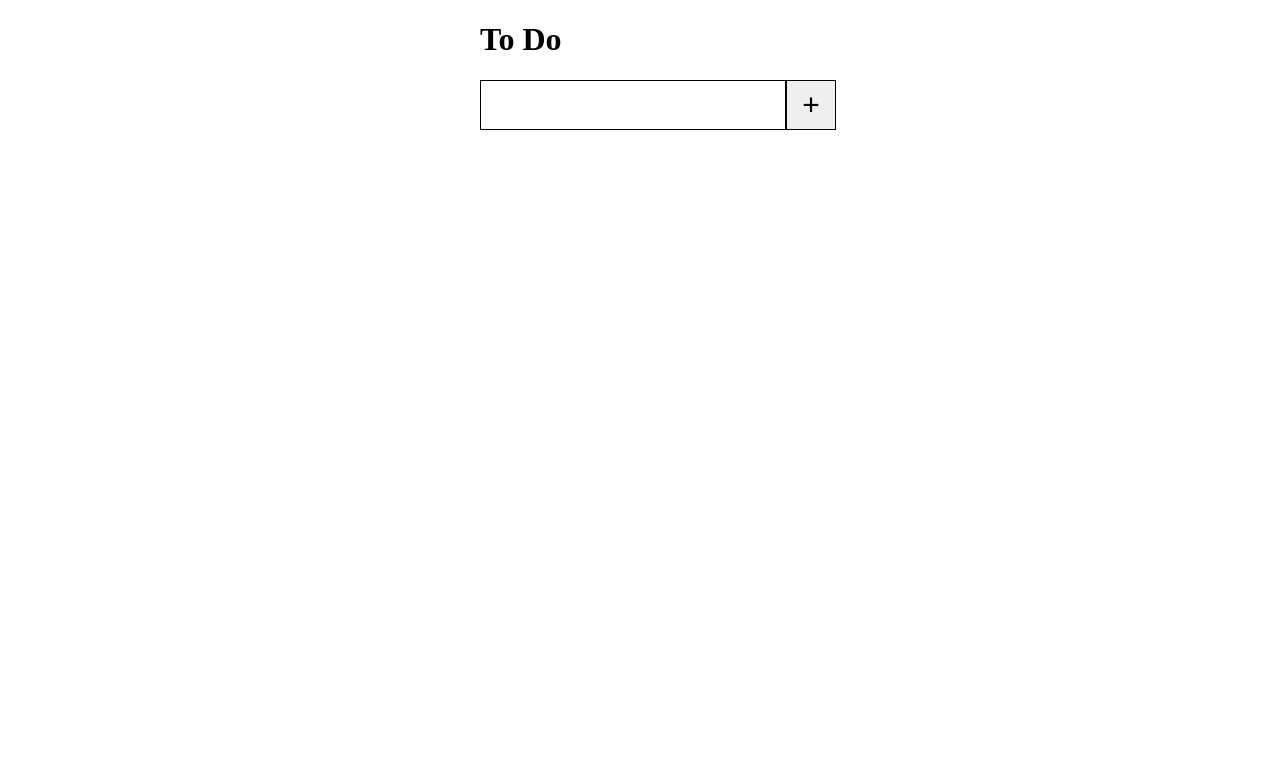
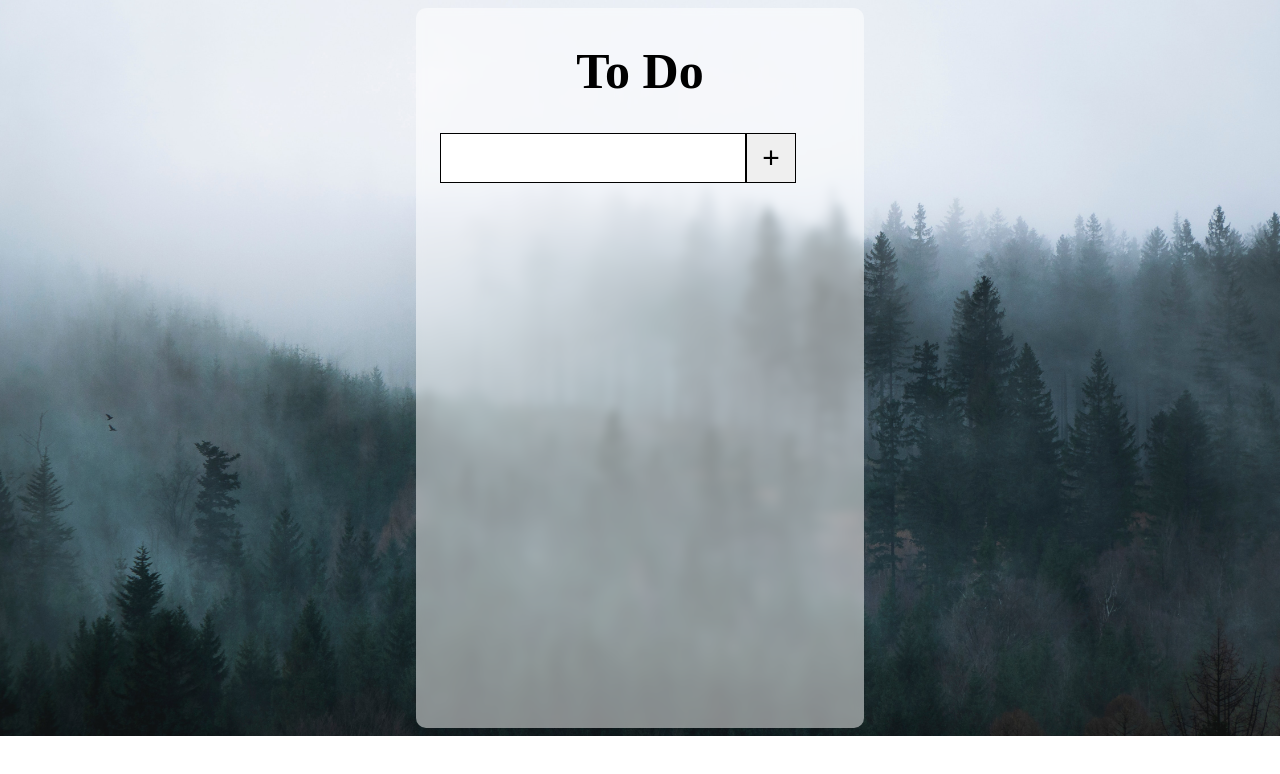
Before and after one commit to muhammadamin1308/To-Do-js, a website: page index.html in a window 1280 px wide. Drawn offline with Linux system fonts and the light colour scheme.

Commit message:
feat: add bg and jQuery

```diff
--- a/index.html
+++ b/index.html
@@ -1,5 +1,6 @@
 <!DOCTYPE html>
 <html lang="en">
+
 <head>
     <meta charset="UTF-8">
     <meta http-equiv="X-UA-Compatible" content="IE=edge">
@@ -7,13 +8,19 @@
     <link rel="stylesheet" href="style.css">
     <title>TO DO List</title>
 </head>
+
 <body>
-    <h1>To Do</h1>
-    <div class="container">
-        <input id="inputField" type="text"><button id="addToDo">+</button>
-        <div class="to-dos" id="toDoContainer">
+    <div class="TO-DO-Cart">
+        <h1>To Do</h1>
+        <div class="container">
+            <input id="inputField" type="text"><button id="addToDo">+</button>
+            <div class="to-dos" id="toDoContainer">
+            </div>
         </div>
     </div>
     <script src="ToDo.js"></script>
+    <!-- <script type='text/javascript' src='http://ajax.googleapis.com/ajax/libs/jquery/1.8/jquery.min.js'></script> -->
+
 </body>
+
 </html>
--- /dev/null
+++ b/package.json
@@ -0,0 +1,5 @@
+{
+  "dependencies": {
+    "jquery": "^3.6.1"
+  }
+}
--- a/style.css
+++ b/style.css
@@ -1,10 +1,29 @@
-html, body{
-    width: 50%;
-    margin: 0 auto;
+ body{
+    left: 0;
+    top: 0;
+    display: flex;
+    justify-content: center;
+    background: url(images/5.jpg)  top center no-repeat;
+    background-size: cover;
+}
+
+.TO-DO-Cart{
+    border-radius: 10px;
+    width: 35vw;
+    height: 90vh;
+    background-color: rgba(255, 255, 255, 0.5);
+    -webkit-backdrop-filter: blur(5px);
+    backdrop-filter: blur(5px);
+}
+
+h1{
+    text-align: center;
+    font-size: 50px;
 }
 
 .container{
-    width: 360px;
+    margin: auto;
+    width: 400px;
 }
 
 #inputField{
```
Also changed, not shown: ToDo.js (line endings or trailing spaces), images/5.jpg (added), 6 other files.
